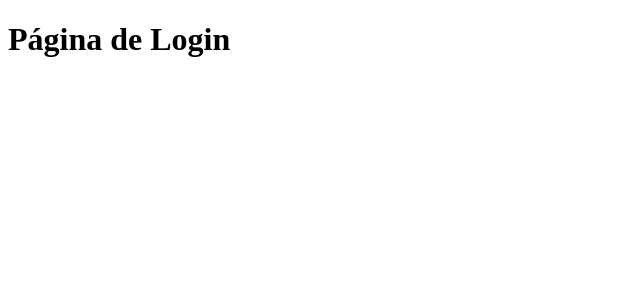
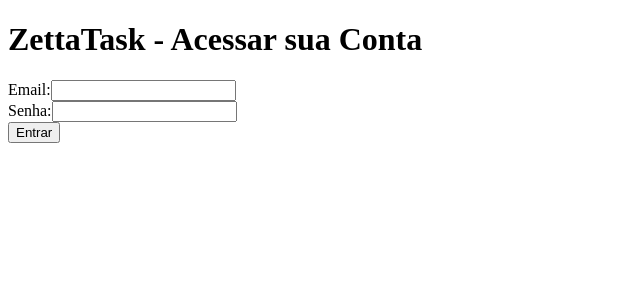
Before and after one commit to samuelpesousa/ZettaTask, a React (Vite) app in the folder frontend/: page /login in a window 1280 px wide. Shown: the top 300 px of the page, without its empty margins (0-640 px from the left). Built offline with nearby package versions, Linux system fonts and the light colour scheme.

Commit message:
feat: Cria página de login e armazena token JWT

```diff
--- a/frontend/src/App.jsx
+++ b/frontend/src/App.jsx
@@ -1,16 +1,15 @@
 // frontend/src/App.jsx
 import { BrowserRouter as Router, Routes, Route } from 'react-router-dom';
 
-// Importe a nova página
 import RegisterPage from './pages/RegisterPage';
+import LoginPage from './pages/LoginPage'; // 1. Importe a LoginPage
 
 function App() {
   return (
     <Router>
       <Routes>
         <Route path="/" element={<h1>ZettaTask</h1>} />
-        <Route path="/login" element={<h1>Página de Login</h1>} />
-        {/* Atualize esta linha */}
+        <Route path="/login" element={<LoginPage />} /> {/* 2. Atualize esta rota */}
         <Route path="/register" element={<RegisterPage />} />
       </Routes>
     </Router>
--- /dev/null
+++ b/frontend/src/pages/LoginPage.jsx
@@ -0,0 +1,64 @@
+import React, { useState } from 'react';
+import { useNavigate } from 'react-router-dom';
+import api from '../services/api';
+
+function LoginPage() {
+  const [email, setEmail] = useState('');
+  const [senha, setSenha] = useState('');
+  const navigate = useNavigate();
+
+  const handleSubmit = async (e) => {
+    e.preventDefault();
+    try {
+      // 1. Chama a API de login
+      const response = await api.post('/users/login', { email, senha });
+
+      // 2. Pega o token da resposta
+      const { token } = response.data;
+
+      // 3. Armazena o token no Local Storage do navegador
+      localStorage.setItem('token', token);
+
+      // 4. Configura o Axios para enviar o token em todas as futuras requisições
+      api.defaults.headers.Authorization = `Bearer ${token}`;
+
+      alert('Login realizado com sucesso!');
+
+      // 5. Redireciona o usuário para o Dashboard (página principal)
+      navigate('/');
+
+    } catch (error) {
+      console.error('Erro no login:', error);
+      alert('Erro ao fazer login. Verifique seu email e senha.');
+    }
+  };
+
+  return (
+    <div>
+      <h1>ZettaTask - Acessar sua Conta</h1>
+      <form onSubmit={handleSubmit}>
+        <div>
+          <label>Email:</label>
+          <input
+            type="email"
+            value={email}
+            onChange={(e) => setEmail(e.target.value)}
+            required
+          />
+        </div>
+        <div>
+          <label>Senha:</label>
+          <input
+            type="password"
+            value={senha}
+            onChange={(e) => setSenha(e.target.value)}
+            required
+          />
+        </div>
+        <button type="submit">Entrar</button>
+      </form>
+    </div>
+  );
+}
+
+export default LoginPage;
```
